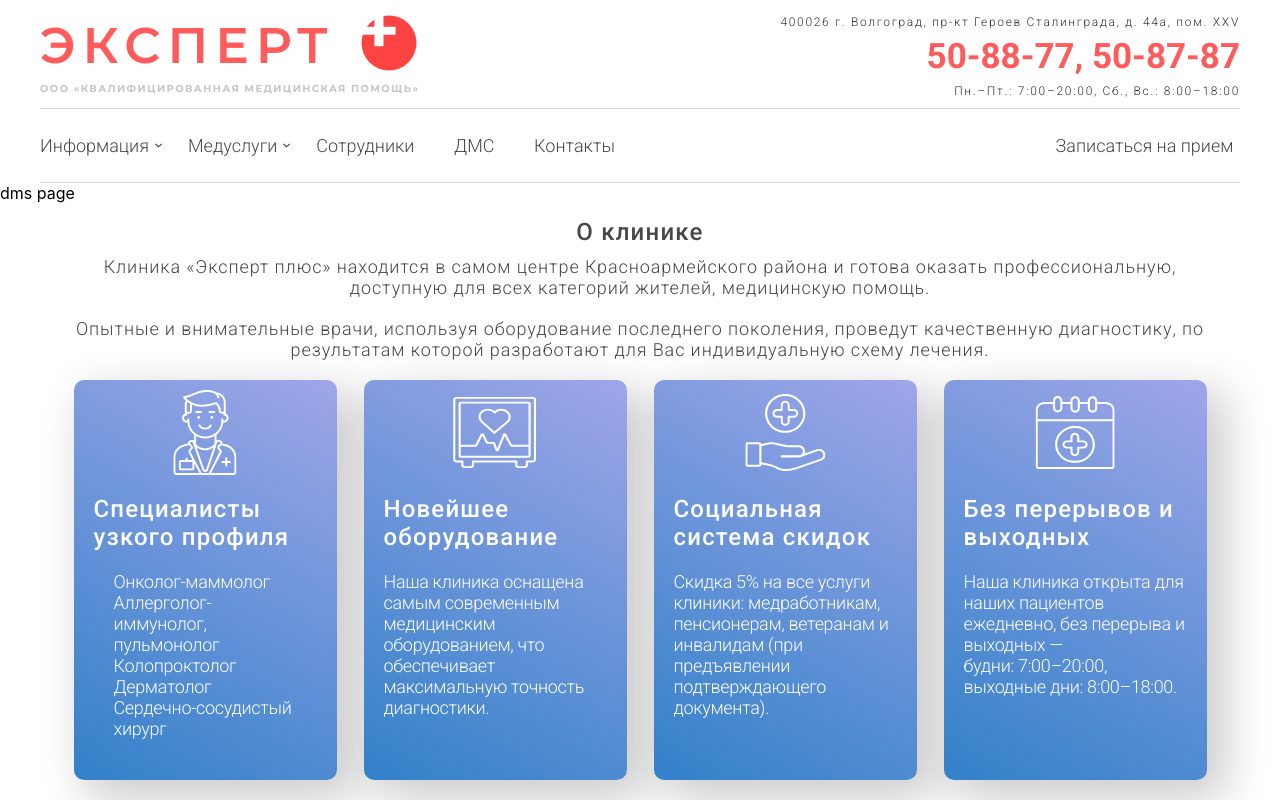
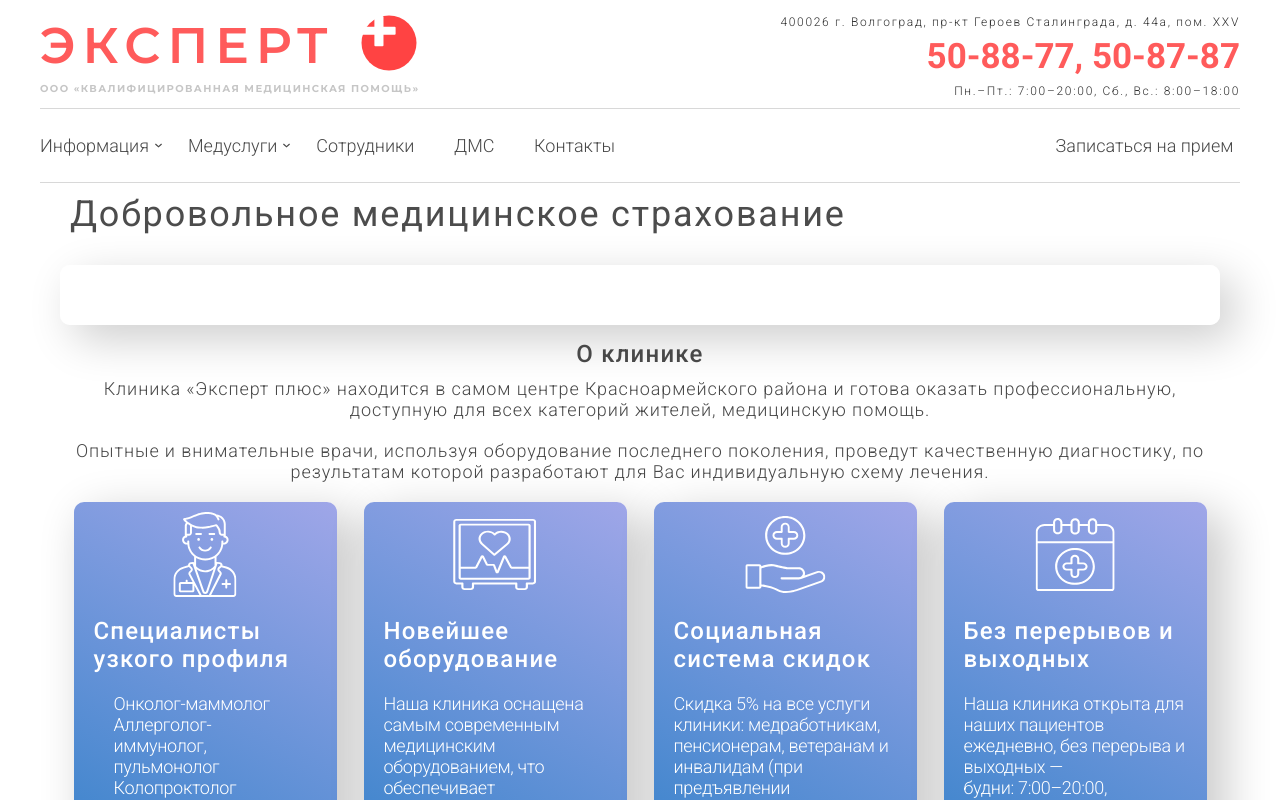
Before and after one commit to CanUFeelMyHeart/expertPlus, a React (Create React App) app in the folder medical-clinic-expert/: page /dms in a window 1280 px wide. Shown: the top 800 px of the page. Built offline with nearby package versions, Linux system fonts and the light colour scheme; the HTML template or start-up script is replaced by a standard one.

Commit message:
InformationContainerComponent is created

```diff
--- /dev/null
+++ b/medical-clinic-expert/src/components/InformationContainerComponent/InformationContainerComponent.css
@@ -0,0 +1,32 @@
+.InformationContainerComponent {
+    display: flex;
+    flex-direction: column;
+    align-items: flex-start;
+    max-width: 1160px;
+    margin: 0 auto;
+}
+
+.InformationContainerComponent__header {
+    font-family: "Roboto";
+    font-style: normal;
+    font-weight: normal;
+    font-size: 36px;
+    line-height: 42px;
+    letter-spacing: 0.05em;
+    margin: 10px;
+    margin-bottom: 30px;
+
+    color: #4C4C4C;
+}
+
+.InformationContainerComponent__mainInfo {
+    padding-bottom: 30px;
+    display: flex;
+    flex-direction: column;
+    align-items: flex-start;
+    padding: 30px 70px;
+    background: rgba(255, 255, 255, 0.9);
+    box-shadow: 14px 14px 45px rgba(0, 0, 0, 0.2);
+    border-radius: 10px;
+    width: 100%;
+}
--- /dev/null
+++ b/medical-clinic-expert/src/components/InformationContainerComponent/InformationContainerComponent.jsx
@@ -0,0 +1,17 @@
+import React from "react";
+import "./InformationContainerComponent.css";
+
+export const InformationContainerComponent = ({ children, header }) => {
+    return (
+        <div className="InformationContainerComponent">
+            <div>
+                <h1 className="InformationContainerComponent__header">
+                    {header}
+                </h1>
+            </div>
+            <div className="InformationContainerComponent__mainInfo">
+                {children}
+            </div>
+        </div>
+    );
+};
--- a/medical-clinic-expert/src/components/ReviewsComponent/ReviewsComponent.css
+++ b/medical-clinic-expert/src/components/ReviewsComponent/ReviewsComponent.css
@@ -136,6 +136,11 @@ li {
     height: 100%;
 }
 
+.carousel__slide_description,
+.carousel__slide_name {
+    font-weight: 400;
+}
+
 .carousel__slide:nth-child(even) {
     background: rgba(255, 255, 255, 0.8);
 }
@@ -202,7 +207,7 @@ li {
     display: inline-block;
     width: 1.5rem;
     height: 1.5rem;
-    background-color: #DDDDDD;
+    background-color: #dddddd;
     background-clip: content-box;
     border: 0.25rem solid transparent;
     border-radius: 50%;
--- a/medical-clinic-expert/src/components/ReviewsComponent/ReviewsInfo.jsx
+++ b/medical-clinic-expert/src/components/ReviewsComponent/ReviewsInfo.jsx
@@ -27,7 +27,7 @@ export const comments = [
         id: "carousel__slide4",
         href_prev: "#carousel__slide3",
         href_next: "#carousel__slide5",
-        name: "Петрова О.Л.",
+        name: "Петрова О. Л.",
         description:
             "Хочу поблагодарить Анну Эдуардовну за очень хорошее и вежливое обращение с пациентами. Очень редкое сочетание – симпатичная девушка, профессионализм и уважение к старшим. Она провела мне ультразвуковую диагностику желчного пузыря и, не смотря на не утешительный диагноз, помогла добрым словом и дала необходимые рекомендации. Кстати, после очень сложной операции, позже, мы случайно встретились в коридоре, и она поздоровалась со мной по имени и отчеству, пожелала скорейшего выздоровления. А это говорит о том, что Анна Эдуардовна с душой относится к своей работе и переживает за своих пациентов. Вот сейчас дочка подсказала, что у Анны Эдуардовны фамилия то, Павлова. Спасибо ей большое.",
     },
@@ -67,7 +67,7 @@ export const comments = [
         id: "carousel__slide9",
         href_prev: "#carousel__slide8",
         href_next: "#carousel__slide10",
-        name: "Алексеева Н.Г.",
+        name: "Алексеева Н. Г.",
         description:
             "Имею честь поблагодарить Кин Ирину Александровну за сердечное и чуткое отношение к больным. Редко, когда ты узнаешь о своей болезни – тебе помогают простые люди, пусть и белых халатах. Ирина Александровна не только на все 100% правильно провела ультразвуковую диагностику, с постановкой предварительного диагноза (потом это подтвердилось при оперативном вмешательстве), но и поддержала в трудную минуту, добрым словом и хорошим советом. И вообще, в этой клинике очень вежливый и профессиональный персонал. Я не помню такого отношения к больным уже лет 20 или 30, когда распался Советский Союз.",
     },
@@ -75,7 +75,7 @@ export const comments = [
         id: "carousel__slide10",
         href_prev: "#carousel__slide9",
         href_next: "#carousel__slide11",
-        name: "Еремин Г.В.",
+        name: "Еремин Г. В.",
         description:
             "Кто желает решить проблему в очень интимной и сокровенной области – обращайтесь к Летуновской Ольге Викторовне. Я не специалист по написанию текстов, особенно благодарностей, но Ольга Викторовна помогла нам стать счастливой семьей, в которой теперь есть ребенок, дочь. Пишу благодарность не только от своего имени, но и от имени своих родителей, которые наконец-то стали бабушками и дедушками. Ольга Викторовна проявила высокий профессионализм и неповторимую чуткость в диагностировании и лечении болезни моей жены, спасибо ей огромное!",
     },
--- a/medical-clinic-expert/src/pages/DmsPage/DmsPage.jsx
+++ b/medical-clinic-expert/src/pages/DmsPage/DmsPage.jsx
@@ -1,11 +1,14 @@
 import React from "react";
 import { AboutClinicComponent as AboutClinic } from "../../components/AboutClinicComponent/AboutClinicComponent";
 import { ServicesComponent } from "../../components/ServicesComponent/ServicesComponent";
+import { InformationContainerComponent } from "../../components/InformationContainerComponent/InformationContainerComponent";
 
 export const DmsPage = () => {
     return (
         <>
-            <div>dms page</div>
+            <InformationContainerComponent header="Добровольное медицинское страхование">
+
+            </InformationContainerComponent>
             <AboutClinic />
             <ServicesComponent />
         </>
```
